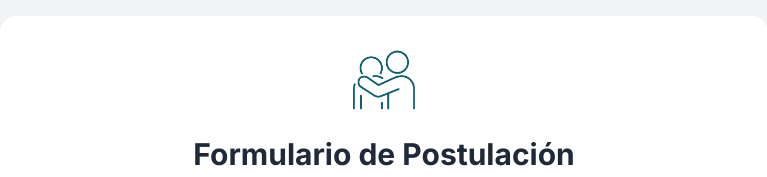
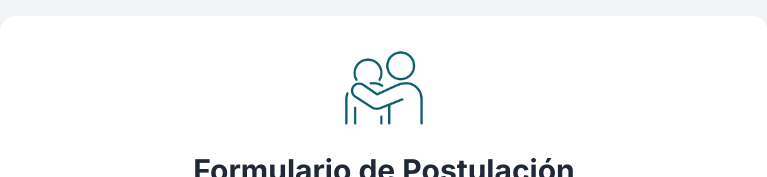
Before and after one commit to selecciont-asisto/t-asisto, a plain HTML site: page public/index.html in a window 1280 px wide. Shown: the top 177 px of the page, without its empty margins (256-1023 px from the left). Drawn offline with nearby package versions, Linux system fonts and the light colour scheme; no server answers.

Commit message:
index.html

```diff
--- a/public/index.html
+++ b/public/index.html
@@ -17,7 +17,7 @@
     <div class="w-full max-w-3xl mx-auto bg-white p-8 rounded-2xl shadow-lg">
 
         <div class="flex justify-center mb-6">
-            <img src="Logoprincipal.jpg" alt="Logo T-Asisto" class="h-16 w-auto">
+            <img src="Logoprincipal.jpg" alt="Logo T-Asisto" class="h-20 w-auto">
         </div>
 
         <h1 class="text-3xl font-bold text-center text-gray-800 mb-2">Formulario de Postulación</h1>
```
